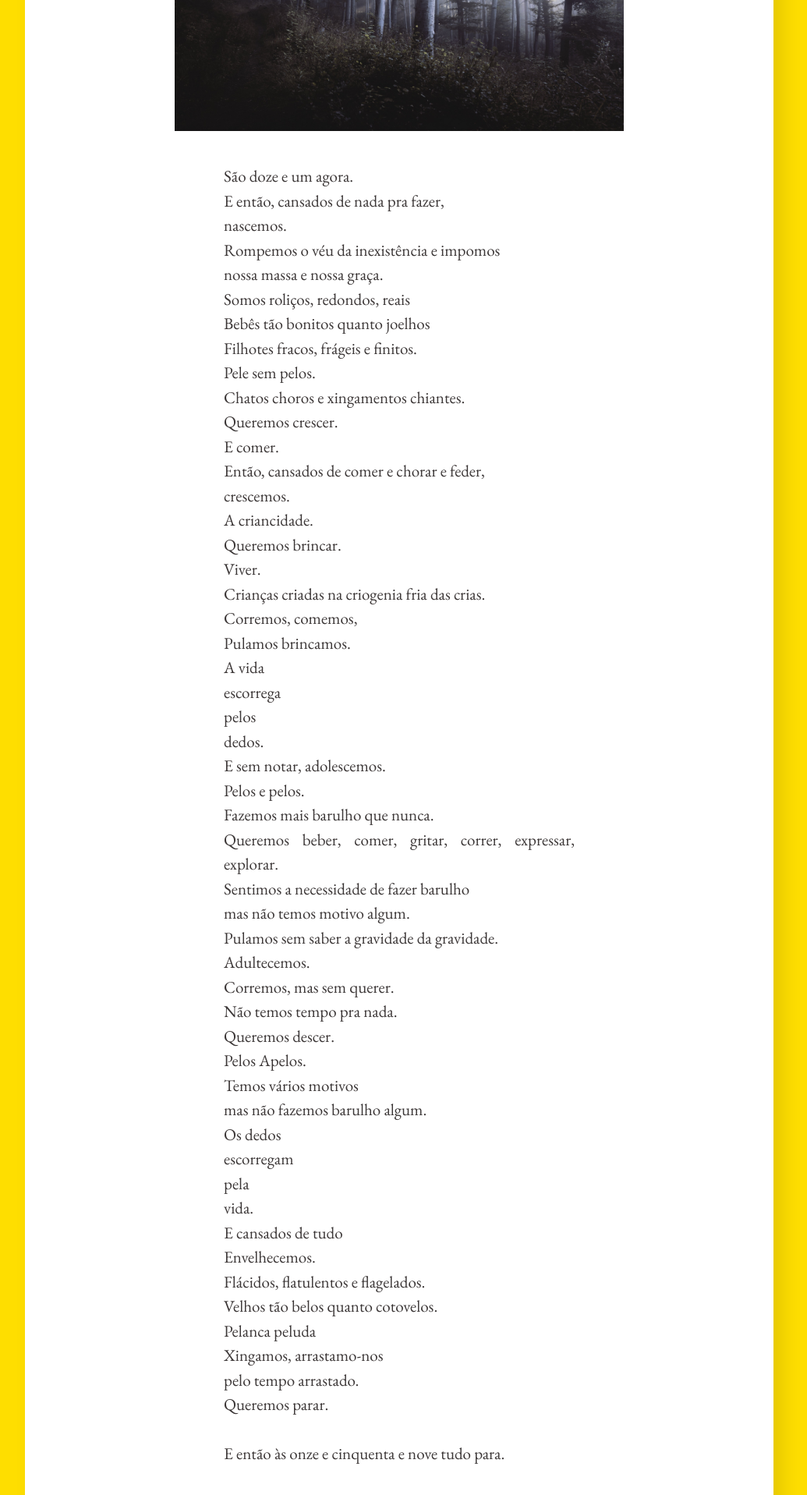
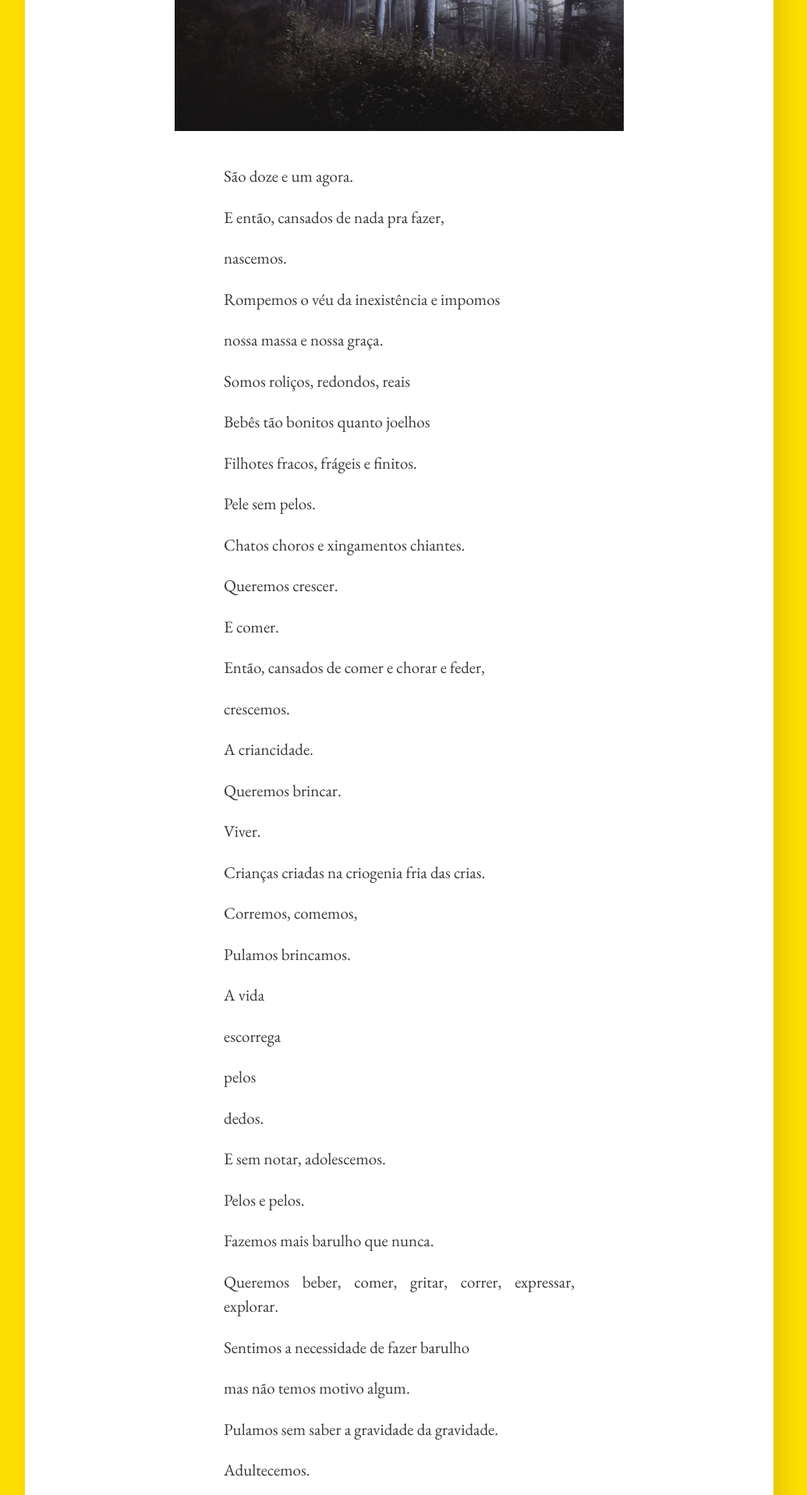
Before and after one commit to tropicaos/laueu, a Jekyll site: the page built from _posts/2020-07-02-avida.md, in a window 1280 px wide. Shown: the part 704-2621 px from the top of the page at 78% size, without its empty margins (128-1163 px from the left). Built offline with Jekyll 4.4.1, drawn with Linux system fonts in a browser that asks for light colours.

```diff
--- a/_posts/2020-07-02-avida.md
+++ b/_posts/2020-07-02-avida.md
@@ -8,62 +8,112 @@ date: 2016-09-22T12:05:53.933Z
 ---
 ![](/images/uploads/1_zjkegga9iwuiwxqtsbeqrq.jpeg)
 
-> São doze e um agora.\
-> E então, cansados de nada pra fazer,\
-> nascemos.\
-> Rompemos o véu da inexistência e impomos\
-> nossa massa e nossa graça.\
-> Somos roliços, redondos, reais\
-> Bebês tão bonitos quanto joelhos\
-> Filhotes fracos, frágeis e finitos.\
-> Pele sem pelos.\
-> Chatos choros e xingamentos chiantes.\
-> Queremos crescer.\
-> E comer.\
-> Então, cansados de comer e chorar e feder,\
-> crescemos.\
-> A criancidade.\
-> Queremos brincar.\
-> Viver.\
-> Crianças criadas na criogenia fria das crias.\
-> Corremos, comemos,\
-> Pulamos brincamos.\
-> A vida\
-> escorrega\
-> pelos\
-> dedos.\
-> E sem notar, adolescemos.\
-> Pelos e pelos.\
-> Fazemos mais barulho que nunca.\
-> Queremos beber, comer, gritar, correr, expressar, explorar.\
-> Sentimos a necessidade de fazer barulho\
-> mas não temos motivo algum.\
-> Pulamos sem saber a gravidade da gravidade.\
-> Adultecemos.\
-> Corremos, mas sem querer.\
-> Não temos tempo pra nada.\
-> Queremos descer.\
-> Pelos Apelos.\
-> Temos vários motivos\
-> mas não fazemos barulho algum.\
-> Os dedos\
-> escorregam\
-> pela\
-> vida.\
-> E cansados de tudo\
-> Envelhecemos.\
-> Flácidos, flatulentos e flagelados.\
-> Velhos tão belos quanto cotovelos.\
-> Pelanca peluda\
-> Xingamos, arrastamo-nos\
-> pelo tempo arrastado.\
-> Queremos parar.\
-> \
-> E então às onze e cinquenta e nove tudo para.\
-> \
-> E as doze não passamos de uma célula.\
-> \
+> São doze e um agora.
+>
+> E então, cansados de nada pra fazer,
+>
+> nascemos.
+>
+> Rompemos o véu da inexistência e impomos
+>
+> nossa massa e nossa graça.
+>
+> Somos roliços, redondos, reais
+>
+> Bebês tão bonitos quanto joelhos
+>
+> Filhotes fracos, frágeis e finitos.
+>
+> Pele sem pelos.
+>
+> Chatos choros e xingamentos chiantes.
+>
+> Queremos crescer.
+>
+> E comer.
+>
+> Então, cansados de comer e chorar e feder,
+>
+> crescemos.
+>
+> A criancidade.
+>
+> Queremos brincar.
+>
+> Viver.
+>
+> Crianças criadas na criogenia fria das crias.
+>
+> Corremos, comemos,
+>
+> Pulamos brincamos.
+>
+> A vida
+>
+> escorrega
+>
+> pelos
+>
+> dedos.
+>
+> E sem notar, adolescemos.
+>
+> Pelos e pelos.
+>
+> Fazemos mais barulho que nunca.
+>
+> Queremos beber, comer, gritar, correr, expressar, explorar.
+>
+> Sentimos a necessidade de fazer barulho
+>
+> mas não temos motivo algum.
+>
+> Pulamos sem saber a gravidade da gravidade.
+>
+> Adultecemos.
+>
+> Corremos, mas sem querer.
+>
+> Não temos tempo pra nada.
+>
+> Queremos descer.
+>
+> Pelos Apelos.
+>
+> Temos vários motivos
+>
+> mas não fazemos barulho algum.
+>
+> Os dedos
+>
+> escorregam
+>
+> pela
+>
+> vida.
+>
+> E cansados de tudo
+>
+> Envelhecemos.
+>
+> Flácidos, flatulentos e flagelados.
+>
+> Velhos tão belos quanto cotovelos.
+>
+> Pelanca peluda
+>
+> Xingamos, arrastamo-nos
+>
+> pelo tempo arrastado.
+>
+> Queremos parar.
+>
+> E então às onze e cinquenta e nove tudo para.
+>
+> E as doze não passamos de uma célula.
+>
 > Sem nada pra fazer.
 
----
+- - -
+
 #### 2012
```
